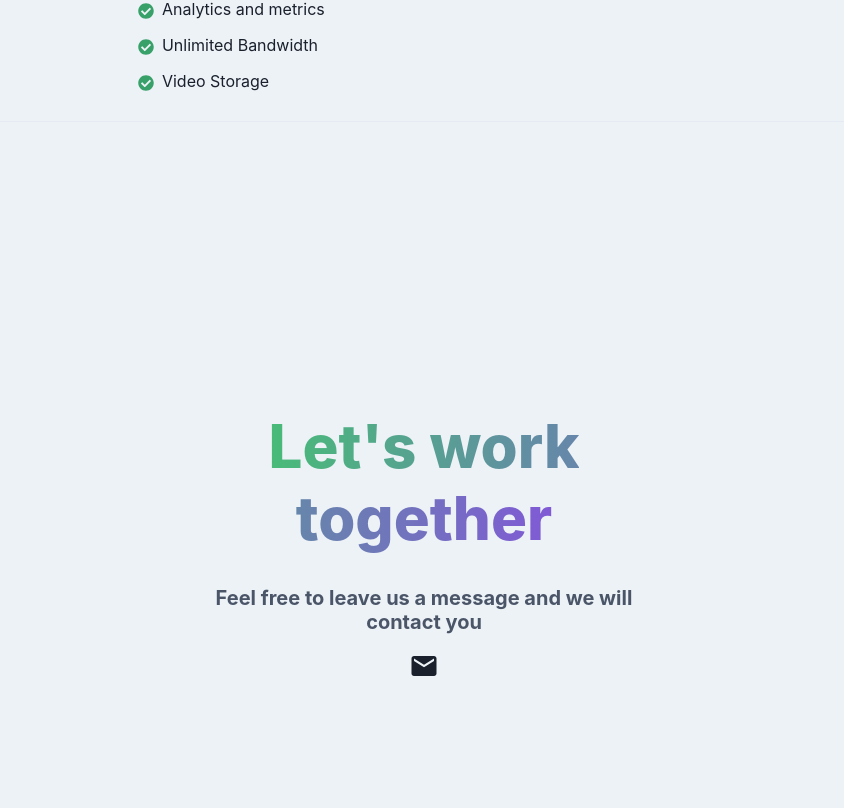
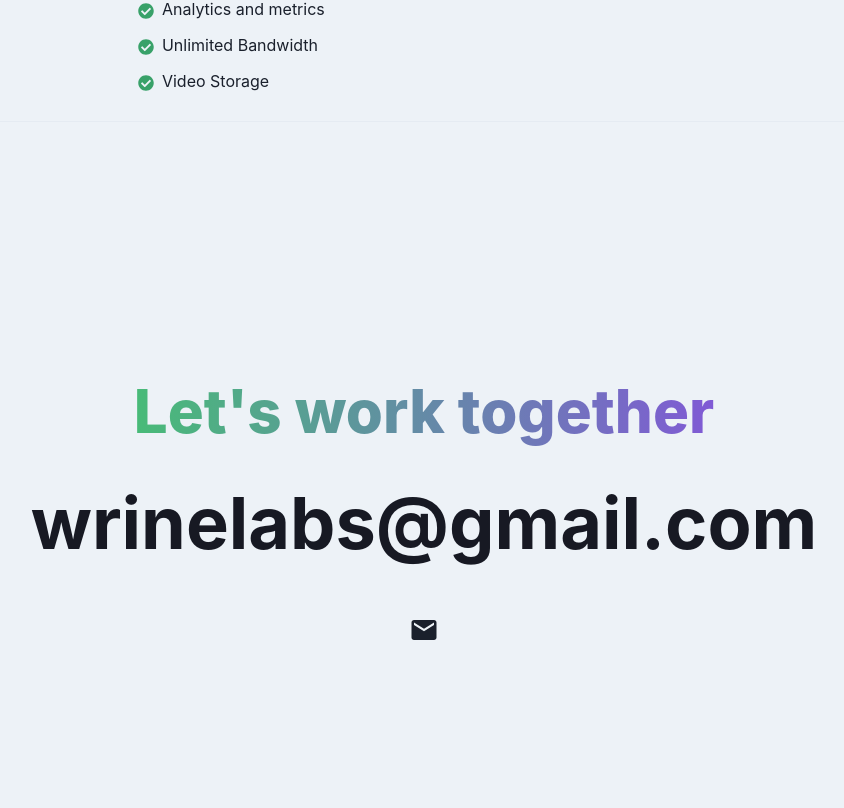
Before and after one commit to apariciodevs/wrine-2.0, a Next.js app: page / in a window 1280 px wide. Shown: the part 2792-3600 px from the top of the page, without its empty margins (216-1060 px from the left). Built offline with nearby package versions, Linux system fonts and the light colour scheme.

Commit message:
contact ui

```diff
--- a/components/cta.jsx
+++ b/components/cta.jsx
@@ -14,17 +14,12 @@ import {
   IconButton,
   Tooltip,
   useClipboard,
-
-
 } from "@chakra-ui/react";
 
-  import { MdEmail, MdOutlineEmail } from 'react-icons/md';
-
+import { MdEmail, MdOutlineEmail } from "react-icons/md";
 
 const Cta = () => {
-
-    const { hasCopied, onCopy } = useClipboard('wrinelabs@gmail.com');
-
+  const { hasCopied, onCopy } = useClipboard("wrinelabs@gmail.com");
 
   const { colorMode, toggleColorMode } = useColorMode();
   const btnBg = useColorModeValue("purple.100", "purple.100");
@@ -32,19 +27,23 @@ import {
   const btnHover = useColorModeValue("pink", "blue");
   const logInBoxBg = useColorModeValue("gray.200", "gray.900");
   return (
-      <Flex id="contact" height={'100vh'} direction={'column'} alignItems='center' justifyContent={'center'}>
-        <Box   w={{
-          base: "full",
-          md: 11 / 12,
-          xl: 9 / 12,
-        }}
-        mx="auto"
+    <Flex
+      id="contact"
+      height={"90vh"}
+      direction={"column"}
+      alignItems="center"
+      justifyContent={"center"}
+    >
+
+
+<Box
       textAlign={{
         base: "left",
         md: "center",
       }}
       p={2}
       >
+
          <Heading
             display={{
               base: "block",
@@ -61,32 +60,41 @@ import {
           >
             Let's work together
           </Heading>{" "}
-            <Heading mt={8} color={useColorModeValue('gray.600', "gray.100")} size={'md'} >Feel free to leave us a message and we will contact you</Heading>
+
+          </Box>
+
+            <Box>
+      <Heading
+        mt={8}
+        color={useColorModeValue("gray.900", "gray.100")}
+        size={"4xl"}
+        mx='auto'
+      >
+        wrinelabs@gmail.com
+      </Heading>
       </Box>
       <Box>
       <Tooltip
-                  label={hasCopied ? 'Email Copied!' : 'Copy Email'}
+        label={hasCopied ? "Email Copied!" : "Copy Email"}
         closeOnClick={false}
-                  hasArrow>
+        hasArrow
+      >
         <IconButton
+            mt={14}
           aria-label="email"
           variant="ghost"
-                    size="lg"
+          size="4xl"
           fontSize="3xl"
           icon={<MdEmail />}
           _hover={{
-                        bgGradient:"linear(to-r, green.100,purple.200)"
-                        ,
-                      color: useColorModeValue('white', 'gray.700'),
+            bgGradient: "linear(to-r, green.100,purple.200)",
+            color: useColorModeValue("white", "gray.700"),
           }}
           onClick={onCopy}
           isRound
         />
       </Tooltip>
-
       </Box>
-
-
     </Flex>
   );
 };
```
Lines whose indentation alone changed are shown as unchanged.
